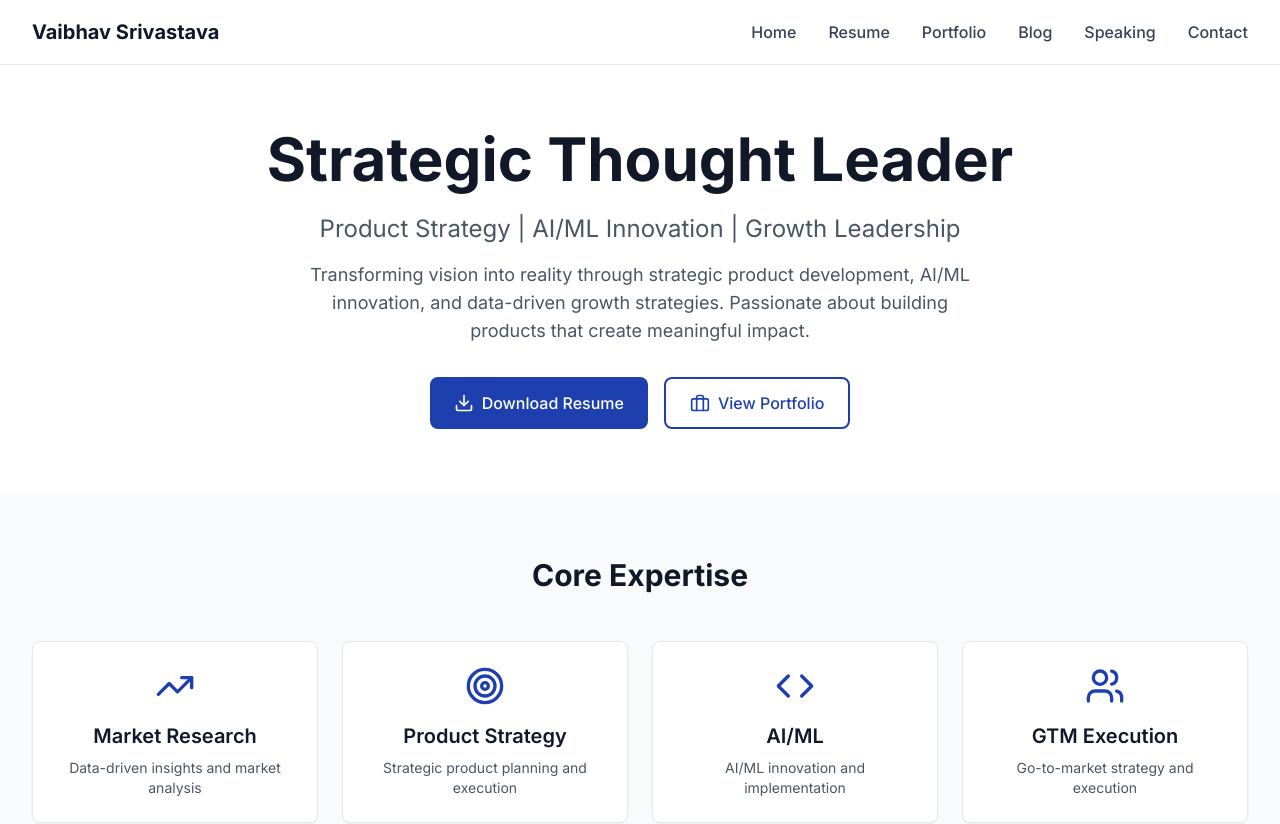
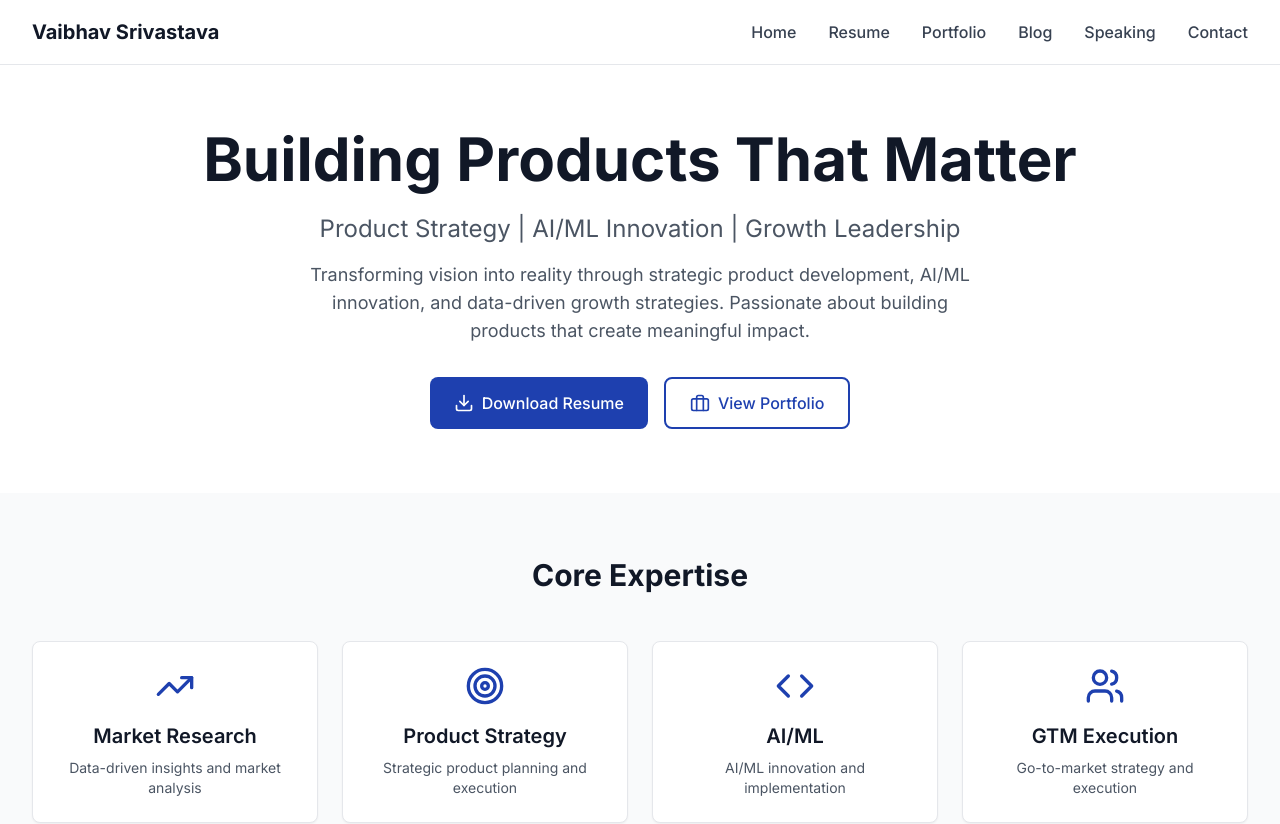
Before and after one commit to VaibhavSrivastava-777/vaibhavsrivastava, a Next.js app: page / in a window 1280 px wide. Shown: the top 824 px of the page. Built offline with nearby package versions, Linux system fonts and the light colour scheme.

Commit message:
Update homepage heading to 'Building Products That Matter'

```diff
--- a/components/Hero.tsx
+++ b/components/Hero.tsx
@@ -6,7 +6,7 @@ export default function Hero() {
     <section className="section-container">
       <div className="max-w-4xl mx-auto text-center">
         <h1 className="text-4xl md:text-5xl lg:text-6xl font-bold text-gray-900 mb-6">
-          Strategic Thought Leader
+          Building Products That Matter
         </h1>
         <p className="text-xl md:text-2xl text-gray-600 mb-4">
           Product Strategy | AI/ML Innovation | Growth Leadership
```
